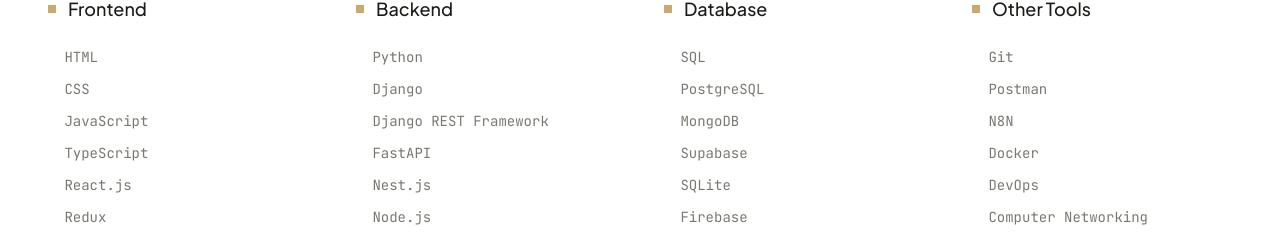
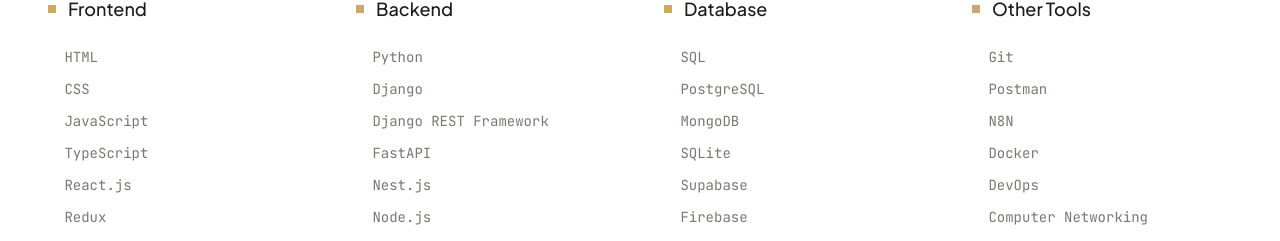
Before and after one commit to haseebjaved4212/My-Portfolio-4, a React (Vite) app: page / in a window 1280 px wide. Shown: the part 1791-2032 px from the top of the page. Built offline with nearby package versions, Linux system fonts and the light colour scheme; a web font is replaced by a local one.

Commit message:
fix: reorder database technologies for improved clarity

```diff
--- a/src/data/index.ts
+++ b/src/data/index.ts
@@ -28,8 +28,8 @@
     "SQL",
     "PostgreSQL",
     "MongoDB",
+    "SQLite",
     "Supabase",
-    "SQLite",
     "Firebase",
     "Redis"
   ],
```
